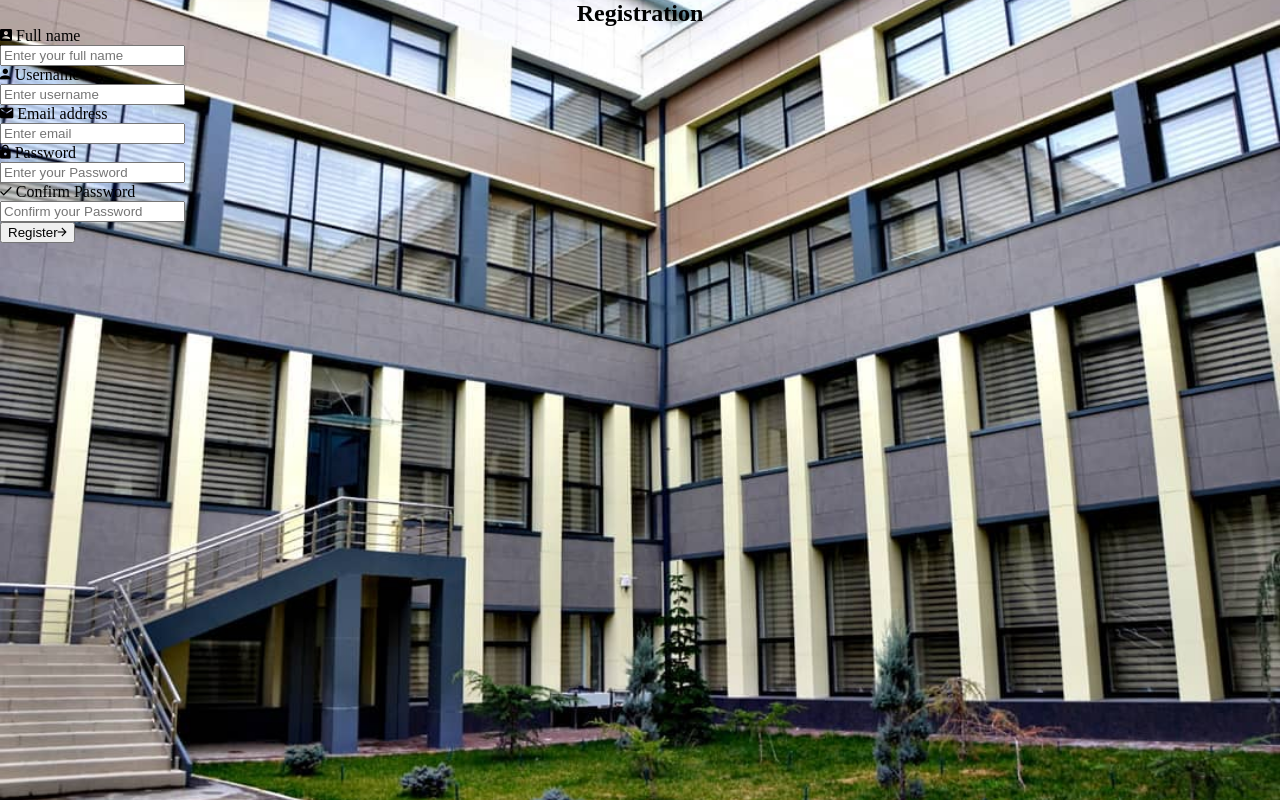
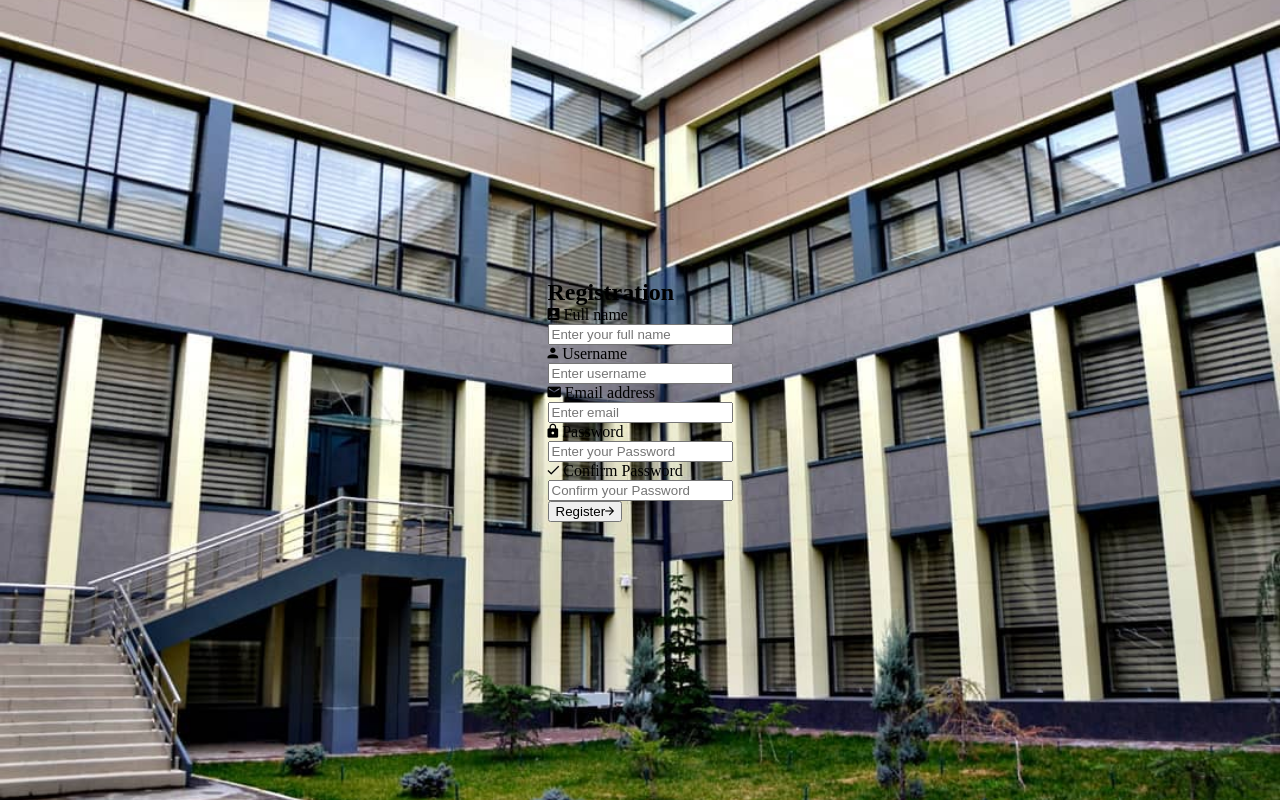
Before and after one commit to Asrorjon-coder/react_social, a React (Create React App) app: page / in a window 1280 px wide. Built offline with nearby package versions, Linux system fonts and the light colour scheme.

Commit message:
first commit:13:57 20.08.2021

```diff
--- a/src/signup/signup2.js
+++ b/src/signup/signup2.js
@@ -6,24 +6,9 @@ import React from "react";
 function Signup1() {
     React.useEffect(() => {
         function handleResize() {
-            var h = window.innerHeight;
-            var w = window.innerWidth;
             const par = document.querySelector("#parent");
             const form = document.querySelectorAll("#f");
-            const back = document.querySelector("#back")
-
-            function width() {
-                if (getComputedStyle(back,null).getPropertyValue("width") >= 250) {
-                    return w/6;
-                }
-                return 250;
-            }
-
-            console.log(width());
-
-            par.setAttribute('style', `margin-left: ${(5 * w / 12) - 45}px;
-                                                        margin-top: ${h / 3}px;
-                                                        width: ${width()}px;
+            par.setAttribute('style', `width: 250px;
                                                         border: 5px solid black;
                                                         padding-right: 0px;
                                                         padding-left: 0px;
@@ -40,7 +25,12 @@ function Signup1() {
                                                                     justify-content: center`)
             }
 
-            form[0].setAttribute('style', `margin-bottom: 40px`);
+            form[0].setAttribute('style', `margin-bottom: 40px;
+                                                            display: flex;
+                                                            justify-content: center`);
+            form[6].setAttribute('style', `margin-top: 40px;
+                                                            display: flex;
+                                                            justify-content: center`);
         }
 
         window.addEventListener('resize', handleResize);
@@ -54,13 +44,17 @@ function Signup1() {
                 backgroundPositionY: "70%",
                 height: "100vh",
                 width: "100%",
-                position: "fixed"
-            }} id="back">
+                position: "fixed",
+                display: "flex",
+                alignItems: "center",
+                justifyItems: "center",
+                justifyContent: "center"
+            }}>
                 <div id="parent">
                     <div className="row">
                         <Form method="post" action="/">
                             <div id="f">
-                                <center><h2>Registration</h2></center>
+                                <h2>Registration</h2>
                             </div>
                             <div className="col-md-2" id="f">
                                 <Form.Group controlId="formBasicName">
```
